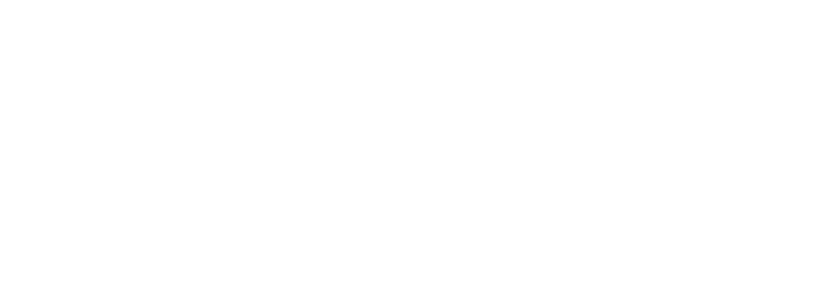
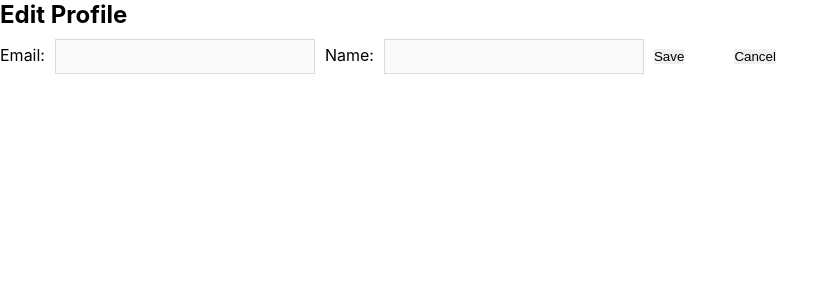
Before and after one commit to RabihSassouh/instagram-clone, a React (Create React App) app in the folder frontend/: page /editprofile in a window 1280 px wide. Before the commit this address had no page. Shown: the top 300 px of the page, without its empty margins (0-838 px from the left). Built offline with nearby package versions, Linux system fonts and the light colour scheme; no server answers.

Commit message:
implemented edit profile

```diff
--- a/frontend/src/App.js
+++ b/frontend/src/App.js
@@ -2,12 +2,15 @@
 import { BrowserRouter, Route, Routes } from "react-router-dom";
 import Homepage from "./components/homepage";
 import Authentication from "./components/Authentication";
+import Editprofile from "./components/homepage_components/editprofile/editprofile";
 function App() {
   return (
     <BrowserRouter>
       <Routes>
         <Route element={<Authentication/>} path="/"></Route>
         <Route element={<Homepage />} path="/homepage"></Route>
+
+        <Route element={<Editprofile/>} path="/editprofile"></Route>
       </Routes>
     </BrowserRouter>
 
--- /dev/null
+++ b/frontend/src/components/homepage_components/editprofile/editprofile.css
@@ -0,0 +1,3 @@
+.cancel{
+    margin-left: 50px;
+}
--- /dev/null
+++ b/frontend/src/components/homepage_components/editprofile/editprofile.jsx
@@ -0,0 +1,120 @@
+import React, { useEffect, useState } from "react";
+import axios from "axios";
+import "./editprofile.css";
+
+function Editprofile() {
+  const [user, setuser] = useState("");
+//   const [profilePicture, setProfilePicture] = useState(null);
+
+  function getUserInfo() {
+    try{
+    axios({
+      method: "get",
+      url: "http://127.0.0.1:8000/api/getUser",
+      headers: {
+        Authorization: "Bearer " + window.localStorage.getItem("token"),
+      },
+    }).then(function (res) {
+      console.log(res);
+      if (res.status == 200) {
+        setuser(res.data.user);
+      }
+    });
+}catch(error){
+    console.log('error', error);
+}
+  }
+  useEffect(() => {
+    getUserInfo();
+  }, []);
+
+
+//   const handleProfilePictureChange = (e) => {
+//     setProfilePicture(e.target.files[0]);
+//   };
+
+//   const handleSaveProfile = (e) => {
+//     e.preventDefault();
+//     const formData = new FormData();
+//     formData.append("profile_picture", profilePicture);
+
+//     axios({
+//       method: "post",
+//       url: "http://127.0.0.1:8000/api/updateProfilePicture",
+//       headers: {
+//         "Content-Type": "multipart/form-data",
+//         Authorization: "Bearer " + window.localStorage.getItem("token"),
+//       },
+//       data: formData,
+//     })
+//       .then((res) => {
+//         console.log("Profile picture updated successfully:", res.data);
+//       })
+//       .catch((error) => {
+//         console.error("Error updating profile picture:", error);
+//       });
+//   };
+
+  // const handleSaveProfile = () => {
+  //     // Logic to save profile changes
+  //     setIsEditProfileOpen(false);
+  //   };
+
+  //   const handleCancelEdit = () => {
+  //     // Logic to cancel profile editing
+  //     setIsEditProfileOpen(false);
+  //   };
+
+  return (
+    <div>
+      <div>
+        <h2>Edit Profile</h2>
+        <form>
+          {/* <label htmlFor="profilePicture">Profile Picture:</label>
+          <input
+            type="file"
+            id="profilePicture"
+            name="profilePicture"
+            onChange={handleProfilePictureChange}
+          /> */}
+
+          <label htmlFor="email">Email:</label>
+          <input
+            type="email"
+            id="email"
+            name="email"
+            defaultValue={user.email}
+          />
+
+          <label htmlFor="name">Name:</label>
+          <input type="text" id="name" name="name" defaultValue={user.name} />
+
+          {/* <label htmlFor="username">Username:</label>
+        <input
+          type="text"
+          id="username"
+          name="username"
+          defaultValue={user.username}
+        /> */}
+
+          {/* <label htmlFor="password">Password:</label>
+        <input
+          type="password"
+          id="password"
+          name="password"
+          defaultValue={user.password}
+        /> */}
+
+          <button type="submit" className="save" >
+            Save
+          </button>
+          <button type="button" className="cancel">
+            Cancel
+          </button>
+        </form>
+      </div>
+    </div>
+  );
+}
+
+export default Editprofile;
--- a/frontend/src/components/homepage_components/nav.jsx
+++ b/frontend/src/components/homepage_components/nav.jsx
@@ -1,4 +1,4 @@
-import React from "react";
+import React,{useState} from "react";
 import instagram_logo_homepage from "../../assets/imgs/Home/instagram_logo_homepage.png";
 import "./nav.css";
 import HomeIcon from "@mui/icons-material/Home";
@@ -8,9 +8,20 @@
 import FavoriteBorderIcon from "@mui/icons-material/FavoriteBorder";
 import AddBoxIcon from "@mui/icons-material/AddBox";
 import MenuIcon from "@mui/icons-material/Menu";
-import {Avatar} from "@mui/material";
+import EditIcon from "@mui/icons-material/Edit";
+import { Avatar } from "@mui/material";
+import {useNavigate} from "react-router-dom";
 
-const Nav = ({handleLogout}) => {
+const Nav = ({ handleLogout }) => {
+  const [isEditProfileOpen, setIsEditProfileOpen] = useState(false);
+  const navigate=useNavigate();
+
+  const handleEditProfileClick = () => {
+    setIsEditProfileOpen(true);
+    if(isEditProfileOpen){
+      navigate('/editprofile');
+    }
+  };
 
   return (
     <div className="nav flex column">
@@ -45,11 +56,17 @@
           <AddBoxIcon />
           <span>Create</span>
         </button>
+
+        <button className="nav-button" onClick={handleEditProfileClick}>
+          <EditIcon />
+          <span>Edit Profile</span>
+        </button>
+
         <div className="nav-logout">
-        <button className="nav-button" onClick={handleLogout}>
-          <Avatar className="logout-avatar">R</Avatar>
-          <span className="logout-button">Log out</span>
-        </button>
+          <button className="nav-button" onClick={handleLogout}>
+            <Avatar className="logout-avatar">R</Avatar>
+            <span className="logout-button">Log out</span>
+          </button>
         </div>
       </div>
       <div className="nav-more">
```
Also changed, not shown: 2 other files (tests, documents, lock files or other folders).
